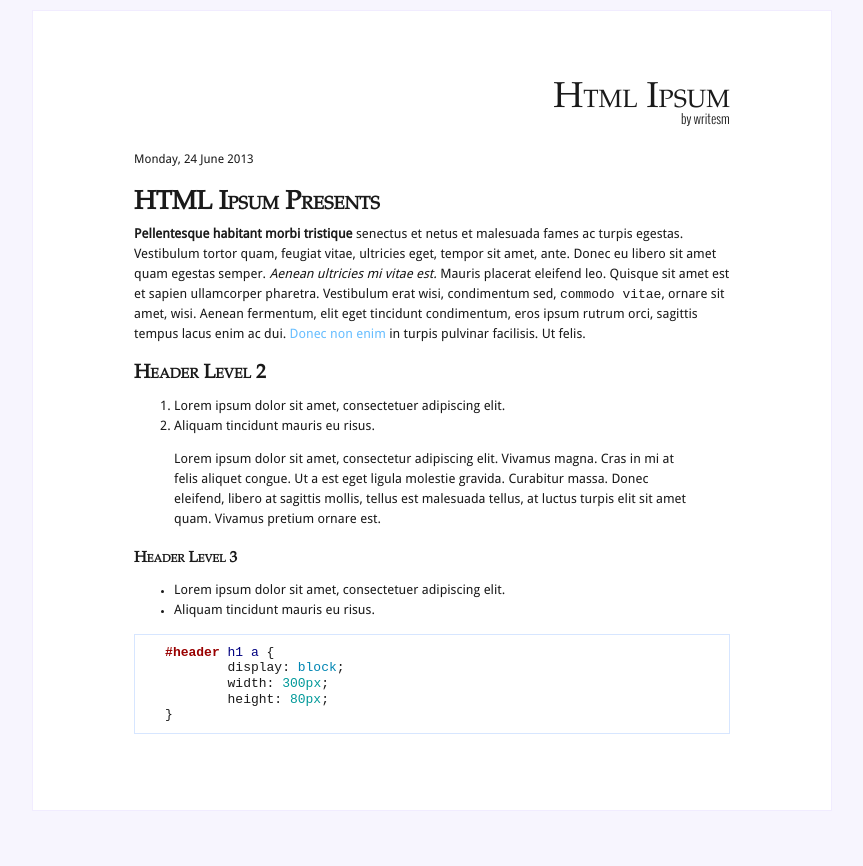
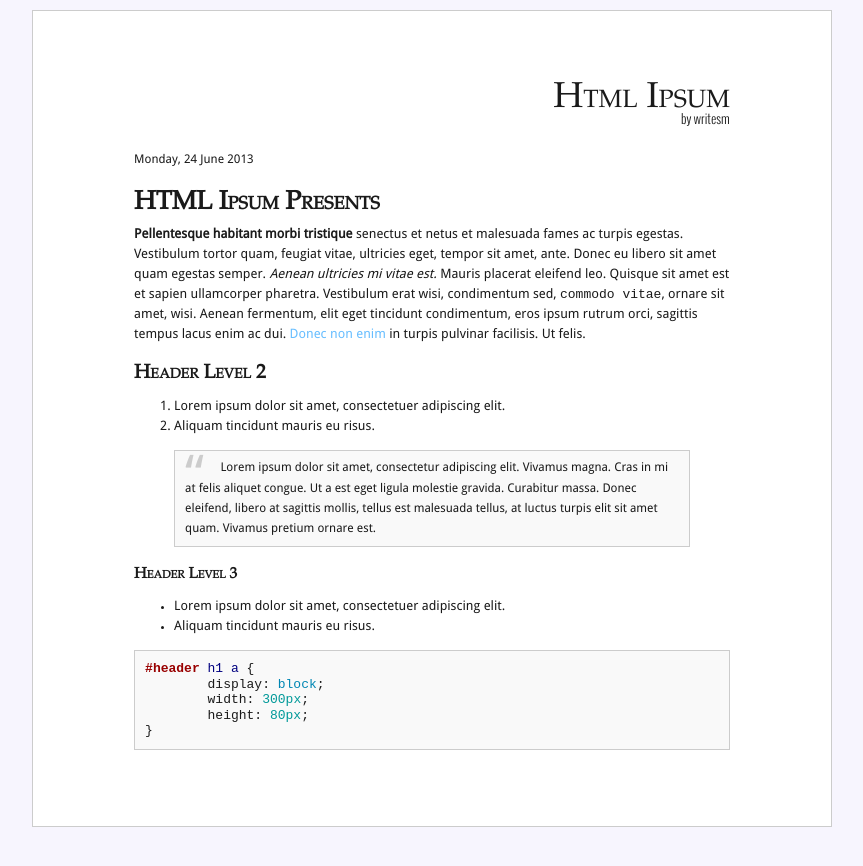
Before and after one commit to writesm/writesm.github.io, a Jekyll site: the page built from _posts/2013-06-24-html-ipsum.md, in a window 1280 px wide. Shown: the top 866 px of the page, without its empty margins (208-1071 px from the left). Built offline with Jekyll 4.4.1, drawn with Linux system fonts in a browser that asks for light colours.

Commit message:
fixed reversed list for IE, added blockquote box

```diff
--- a/css/main.css
+++ b/css/main.css
@@ -1,85 +1,127 @@
-body {
-  font-family: 'DroidSansRegular', sans-serif;
-  background: #F7F5FE;
-    color: #1a1a1a;
+body
+{
+	background:#F7F5FE;
+	color:#1a1a1a;
+	font-family:DroidSansRegular, sans-serif;
 }
 
-body, body * {
-    -webkit-font-smoothing: antialiased;
+body,body *
+{
+	-webkit-font-smoothing:antialiased;
 }
 
-ti {
-	font-family: 'TeXGyrePagellaRegular', sans-serif;
-	font-size: 36px;
-	font-variant: small-caps;
-	text-align: right;
-	line-height: 1em;
-	display: block;
+ti
+{
+	display:block;
+	font-family:TeXGyrePagellaRegular, sans-serif;
+	font-size:36px;
+	font-variant:small-caps;
+	line-height:1em;
+	text-align:right;
 }
 
-h1 , h2, h3, h4, h5, h6 {
-	font-family: 'TeXGyrePagellaRegular', sans-serif;
-  font-variant: small-caps;
+h1,h2,h3,h4,h5,h6
+{
+	font-family:TeXGyrePagellaRegular, sans-serif;
+	font-variant:small-caps;
 }
 
-subti {
-	font-family: 'OswaldLight', sans-serif;
-	text-align: right;
+subti
+{
 	display:block;
+	font-family:OswaldLight, sans-serif;
+	text-align:right;
 }
 
-date {
-	font-size: 12px;
+date
+{
+	font-size:12px;
 }
 
-#content {
-	*zoom: 1;
-	font-size: 13px;
-	line-height: 20px;
-  -webkit-box-sizing: border-box;
-  -moz-box-sizing: border-box;
-  box-sizing: border-box;
-  width: 100%;
-  max-width: 800px;
-  background: #fff;
-  margin: 10px auto 10px;
-  border: 1px solid #F1ECFF;
-  position: relative;
-  padding: 5% 8% 5%;
+#content
+{
+	-moz-box-sizing:border-box;
+	-webkit-box-sizing:border-box;
+	background:#fff;
+	border:1px solid #ccc;
+	box-sizing:border-box;
+	font-size:13px;
+	line-height:20px;
+	margin:10px auto;
+	max-width:800px;
+	padding:5% 8%;
+	position:relative;
+	width:100%;
+	zoom:1;
 }
 
-a {
-	text-decoration: none;
-	color: rgb(104,190,255);
+a
+{
+	color:#68beff;
+	text-decoration:none;
 }
 
-dt {
-	font-weight: bold;
+dt
+{
+	font-weight:700;
 }
 
-.highlight {
-  margin: 0;
-  padding: 0;
-  }
-
-pre {
-  overflow-x: auto;
-  padding: 10px 30px;
-  width: 100%;
-  line-height: 1.2em;
-  -webkit-box-sizing: border-box;
-  -moz-box-sizing: border-box;
-  box-sizing: border-box;
-  border: 1px solid rgb(215, 230, 255);
+.highlight
+{
+	margin:0;
+	padding:0;
 }
 
-code {
+pre
+{
+	-moz-box-sizing:border-box;
+	-webkit-box-sizing:border-box;
+	background:#f9f9f9;
+	border:1px solid #ccc;
+	box-sizing:border-box;
+	line-height:1.2em;
+	overflow-x:auto;
+	padding:10px;
 }
 
-posttitle a{
-	font-family: 'TeXGyrePagellaRegular', sans-serif;
-	font-variant: small-caps;
-	font-size: 20px;
+posttitle a
+{
+	font-family:TeXGyrePagellaRegular, sans-serif;
+	font-size:20px;
+	font-variant:small-caps;
 }
-#listofposts ol li p { padding:8px; font-size:13px; border-left: 1px solid #999; }
-#listofposts ol li p  a{ text-decoration: none; }
+
+#listofposts ol li p
+{
+	border-left:1px solid #999;
+	font-size:13px;
+	padding:8px;
+}
+
+#listofposts ol li p a
+{
+	text-decoration:none;
+}
+
+blockquote
+{
+	background:#f9f9f9;
+	border:1px solid #ccc;
+	padding:.5em 10px;
+}
+
+blockquote:before
+{
+	color:#ccc;
+	content:open-quote;
+	font-size:4em;
+	line-height:.01em;
+	margin-right:.25em;
+	vertical-align:-.4em;
+}
+
+blockquote p
+{
+	display:inline;
+	font-size:12px;
+}
--- a/index.html
+++ b/index.html
@@ -6,9 +6,9 @@
 <subti>of {{ site.author }}</subti>
 
 <div id="listofposts">
-	<ol reversed>
+	<ol>
 		{% for post in site.posts %}
-			<li>
+			<li value={{ forloop.rindex }}>
 				<p>
 					<posttitle><a href="{{ post.url }}">{{ post.title }}</a></posttitle>
 					<br/>
```
